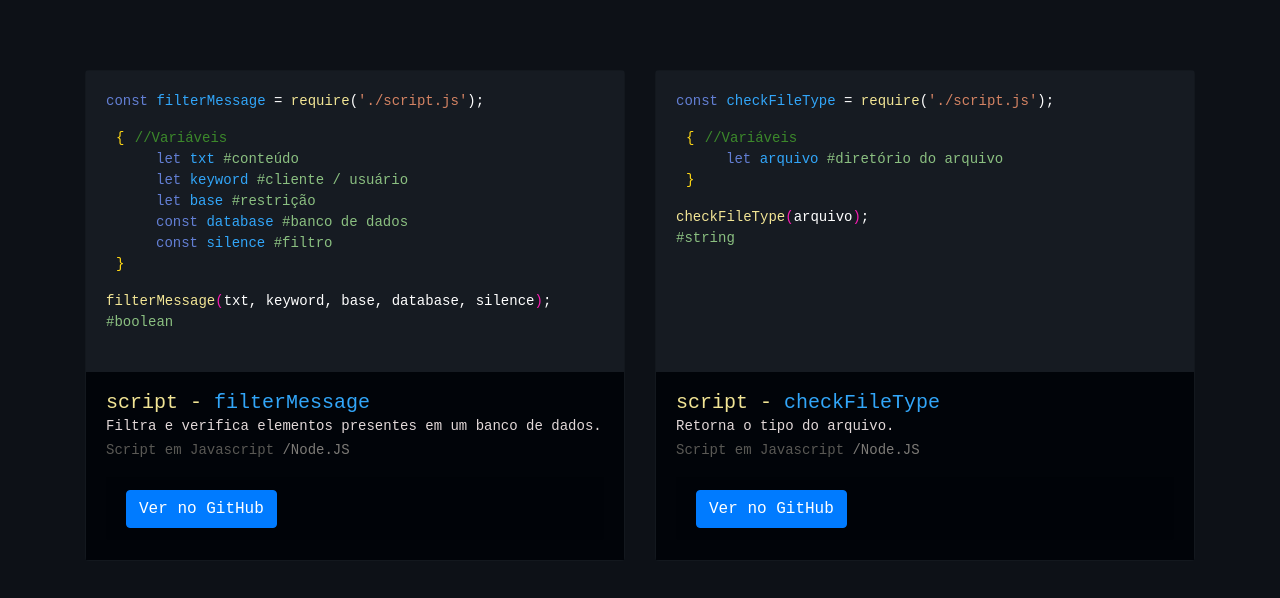
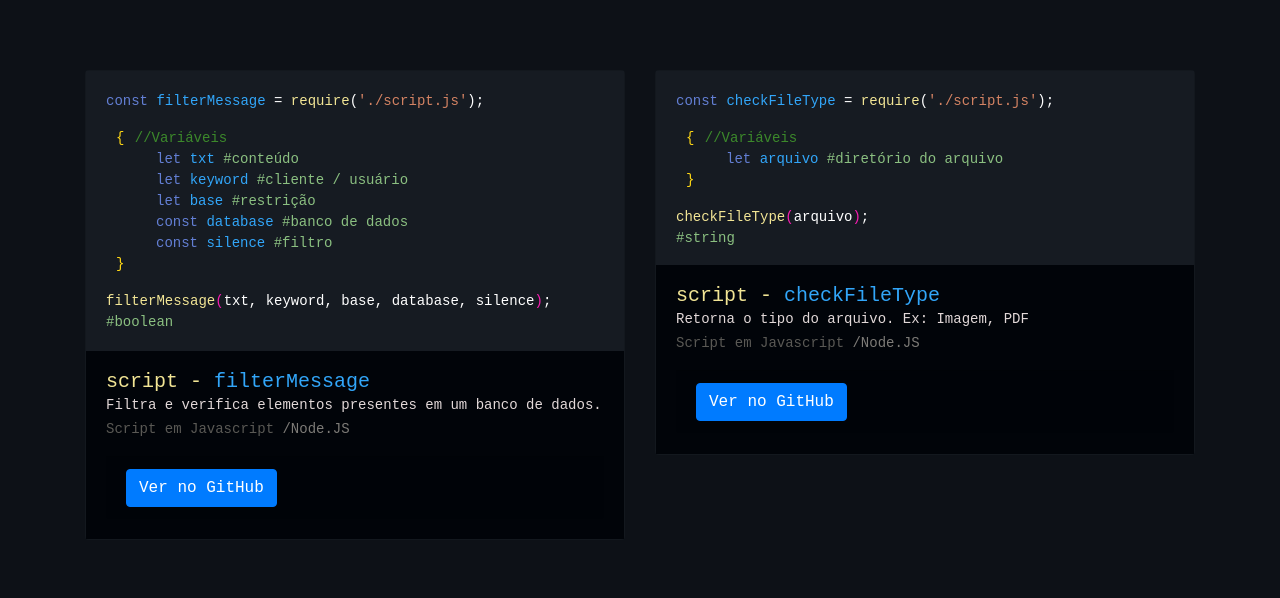
Before and after one commit to kaurodri/Scripts, a plain HTML site: page index.html in a window 1280 px wide. Drawn offline with Linux system fonts and the light colour scheme.

Commit message:
2024-04-17

```diff
--- a/index.html
+++ b/index.html
@@ -18,8 +18,8 @@
 
             <div class="card-deck">
 
-                <div class="card">
-                    <div class="image-container" style="padding-top: calc(280 / 500 * 100%)">
+                <div class="card" style="margin-bottom: 20px">
+                    <div class="image-container" style="padding-top: calc(52 * 1%)">
                         <div class="text-content">
                             <p><span style="color: #637fd4;">const</span> <span style="color: #32a6f9;">filterMessage</span> = <span style="color: #f2e595;">require</span>(<span style="color: #d48363;">'./script.js'</span>);</p>
                             <p><span style="margin-left: 10px; color: #ffd815;">{</span> <span style="margin-left: 2px; color: #3c892b;">//Variáveis</span>
@@ -46,8 +46,8 @@
                     </div>
                 </div>
 
-                <div class="card">
-                    <div class="image-container" style="padding-top: calc(280 / 500 * 100%)">
+                <div class="card" style="margin-bottom: 105px">
+                    <div class="image-container" style="padding-top: calc(36 * 1%)">
                         <div class="text-content">
                             <p><span style="color: #637fd4;">const</span> <span style="color: #32a6f9;">checkFileType</span> = <span style="color: #f2e595;">require</span>(<span style="color: #d48363;">'./script.js'</span>);</p>
                             <p><span style="margin-left: 10px; color: #ffd815;">{</span> <span style="margin-left: 2px; color: #3c892b;">//Variáveis</span>
@@ -62,7 +62,7 @@
 
                     <div class="card-body">
                         <h4 class="card-title">script - <span class="text-titu">checkFileType</span></h4>
-                        <p style="margin-top: -10px; margin-bottom: -2px;">Retorna o tipo do arquivo.</p>
+                        <p style="margin-top: -10px; margin-bottom: -2px;">Retorna o tipo do arquivo. Ex: Imagem, PDF</p>
                         <p style="margin-top: 5px;"><span style="color: #5a5955;">Script em Javascript</span><span style="color: #7d7b77;"> /Node.JS</span></p>
                         <div class="card-footer">
                             <a class="btn btn-primary" target="_blank" href="https://github.com/kaurodri/script-filterMessage">Ver no GitHub</a>
```
